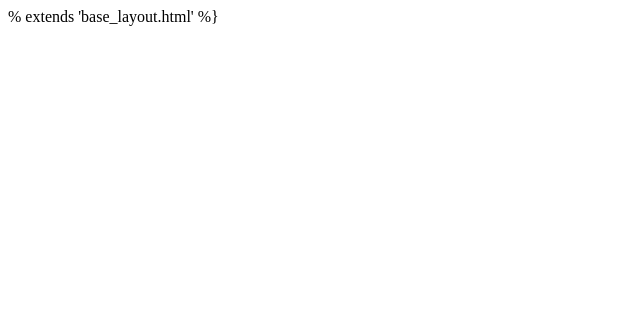
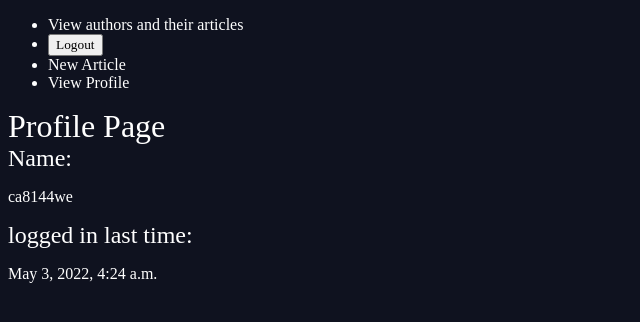
Before and after one commit to carlWesterlund1/django_app, a Django app: page /accounts/user-page/ in a window 1280 px wide. Shown: the top 322 px of the page, without its empty margins (0-640 px from the left). Run offline with Django 4.2, Linux system fonts and the light colour scheme; a user stored in the database is signed in; data comes from the database, SQL or seed files in the repository; both versions use the stored data as it was after the commit.

Commit message:
can show user simple user profile-page with name and last logged in

```diff
--- a/django_test_project/accounts/templates/accounts/user_page.html
+++ b/django_test_project/accounts/templates/accounts/user_page.html
@@ -1,6 +1,20 @@
-% extends 'base_layout.html' %}
+{% extends 'base_layout.html' %}
 
 {% block content %}
 
+        <h1> Profile Page </h1>
+        <div>
+        {% for user in users %}
+        <div>
+            {% if request.user == user %}
+            <h2>Name:</h2>
+            <p>{{user.username}}</p>
+            <h2>logged in last time:</h2>
+            <p>{{user.last_login}}</p>
+            {% endif %}
+            {% endfor %}
+        </div>
+
+        </div>
 
 {% endblock %}
--- a/django_test_project/accounts/views.py
+++ b/django_test_project/accounts/views.py
@@ -2,6 +2,7 @@ from django.shortcuts import render, redirect
 from django.contrib.auth.forms import UserCreationForm, AuthenticationForm
 from django.contrib.auth import login, logout
 from django.contrib.auth.decorators import login_required
+from django.contrib.auth import get_user_model
 
 
 def signup_view(request):
@@ -38,6 +39,6 @@ def logout_view(request):
 @login_required(login_url="/accounts/login/")
 def user_page_view(request):
     # Get data about user to display in user page
-
-
-    return render(request, 'accounts/user_page.html')
+    User = get_user_model()
+    users = User.objects.all()
+    return render(request, 'accounts/user_page.html', {'users': users})
```
Also changed, not shown: django_test_project/db.sqlite3.
